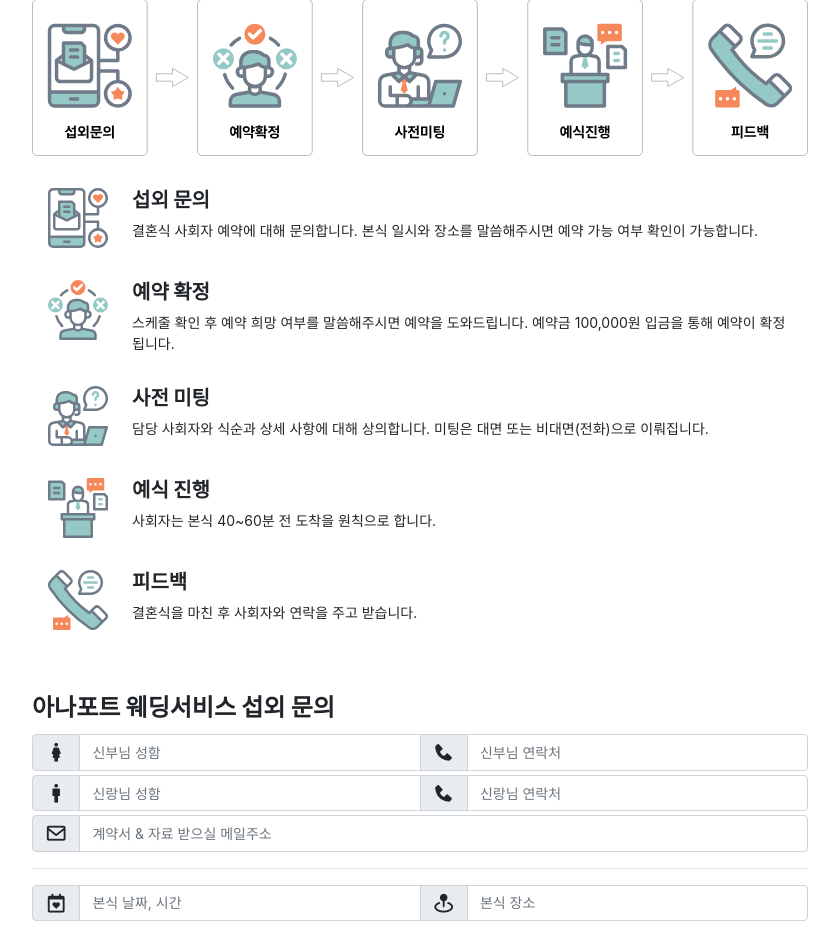
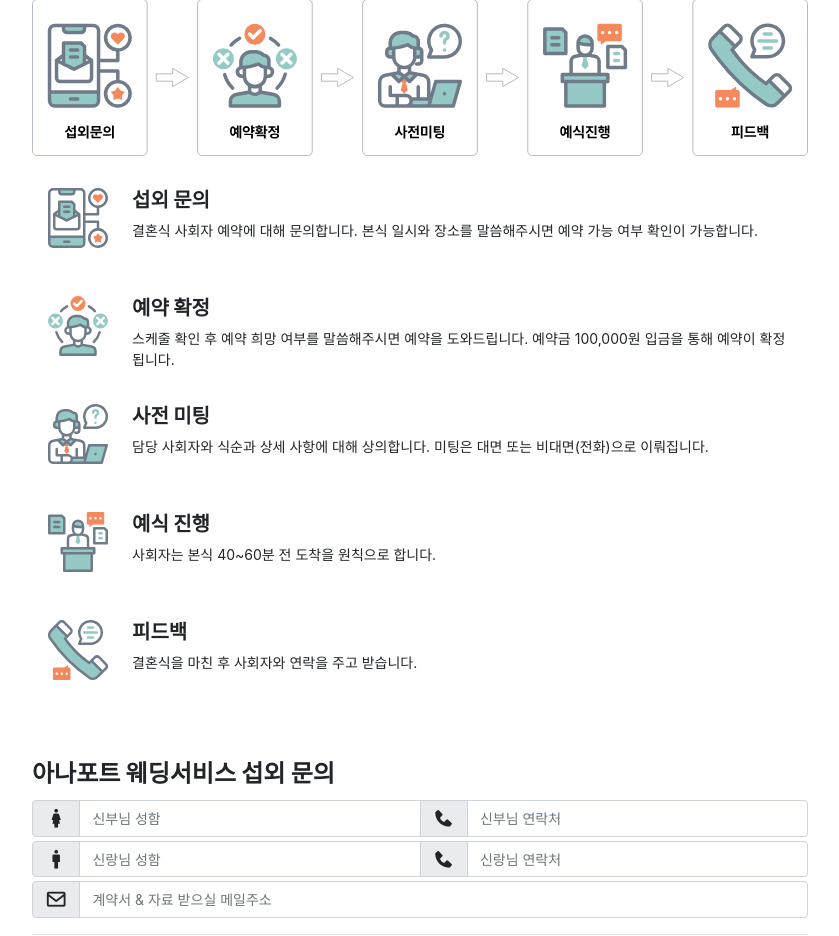
Before and after one commit to fearust/annport, a Django app: template templates/wedding/cast.html in a window 1280 px wide. Shown: the part 194-1130 px from the top of the page, without its empty margins (220-1059 px from the left). Run offline with Django 3.2, Linux system fonts and the light colour scheme; the template is opened without the code that fills it, so the values that code supplies are empty; some libraries are stand-ins or nearby versions; some web fonts are replaced.

Commit message:
sponsor making

```diff
--- a/templates/wedding/cast.html
+++ b/templates/wedding/cast.html
@@ -24,27 +24,27 @@
                 <img src="{% static 'images/casting_step.svg' %}">
             </div>
             <div class="clearfix p-3 mt-sm-3">
-                <img src="{% static 'images/step-1.svg' %}" class="float-start me-4" style="width: 60px;">
+                <img src="{% static 'images/step-1.svg' %}" class="float-start me-4 pb-3" style="width: 60px;">
                 <h5 style="font-weight: 800;">섭외 문의</h5>
                 결혼식 사회자 예약에 대해 문의합니다. 본식 일시와 장소를 말씀해주시면 예약 가능 여부 확인이 가능합니다.
             </div>
             <div class="clearfix p-3">
-                <img src="{% static 'images/step-2.svg' %}" class="float-start me-4" style="width: 60px;">
+                <img src="{% static 'images/step-2.svg' %}" class="float-start me-4 pb-3" style="width: 60px;">
                 <h5 style="font-weight: 800;">예약 확정</h5>
                 스케줄 확인 후 예약 희망 여부를 말씀해주시면 예약을 도와드립니다. 예약금 100,000원 입금을 통해 예약이 확정됩니다.
             </div>
             <div class="clearfix p-3">
-                <img src="{% static 'images/step-3.svg' %}" class="float-start me-4" style="width: 60px;">
+                <img src="{% static 'images/step-3.svg' %}" class="float-start me-4 pb-3" style="width: 60px;">
                 <h5 style="font-weight: 800;">사전 미팅</h5>
                 담당 사회자와 식순과 상세 사항에 대해 상의합니다. 미팅은 대면 또는 비대면(전화)으로 이뤄집니다.
             </div>
             <div class="clearfix p-3">
-                <img src="{% static 'images/step-4.svg' %}" class="float-start me-4" style="width: 60px;">
+                <img src="{% static 'images/step-4.svg' %}" class="float-start me-4 pb-3" style="width: 60px;">
                 <h5 style="font-weight: 800;">예식 진행</h5>
                 사회자는 본식 40~60분 전 도착을 원칙으로 합니다.
             </div>
             <div class="clearfix p-3">
-                <img src="{% static 'images/step-5.svg' %}" class="float-start me-4" style="width: 60px;">
+                <img src="{% static 'images/step-5.svg' %}" class="float-start me-4 pb-3" style="width: 60px;">
                 <h5 style="font-weight: 800;">피드백</h5>
                 결혼식을 마친 후 사회자와 연락을 주고 받습니다.
             </div>
```
